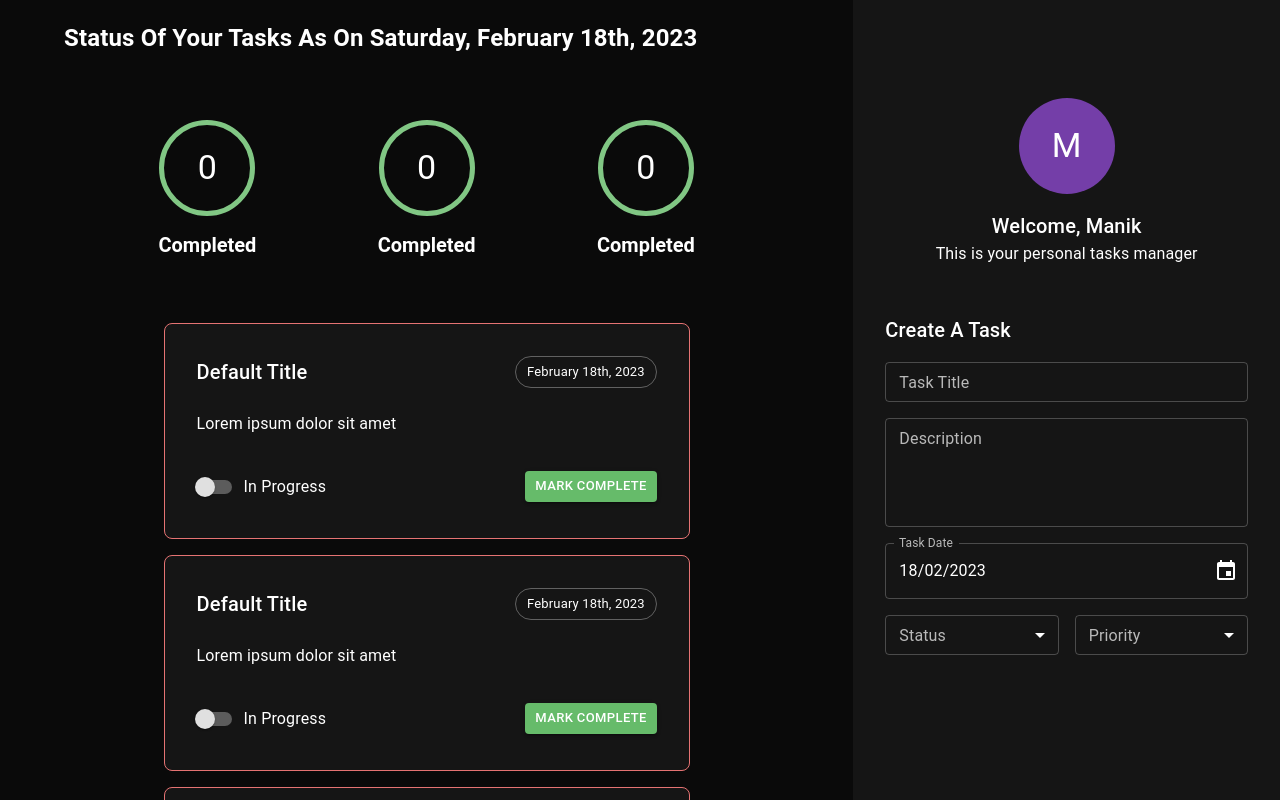
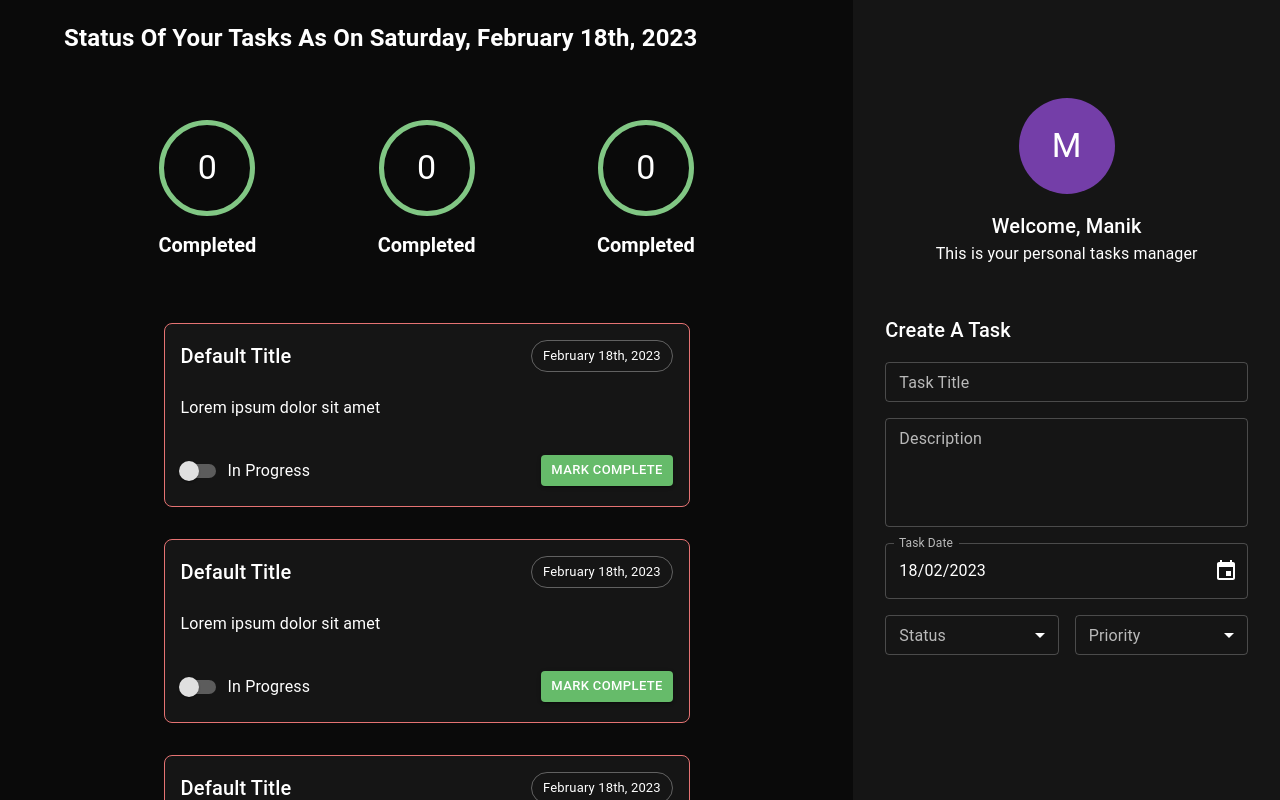
Before and after one commit to manikbajaj/typescript-course-react-project, a React (Create React App) app: page / in a window 1280 px wide. Shown: the top 800 px of the page. Built offline with nearby package versions, Linux system fonts and the light colour scheme.

Commit message:
pushing lecture

```diff
--- a/src/components/task/_taskFooter.tsx
+++ b/src/components/task/_taskFooter.tsx
@@ -6,7 +6,18 @@
 } from '@mui/material';
 import React, { FC, ReactElement } from 'react';
 
-export const TaskFooter: FC = (): ReactElement => {
+import { ITaskFooter } from './interfaces/ITaskFooter';
+import PropTypes from 'prop-types';
+
+export const TaskFooter: FC<ITaskFooter> = (
+  props,
+): ReactElement => {
+  //  Destructure props
+  const {
+    onStatusChange = (e) => console.log(e),
+    onClick = (e) => console.log(e),
+  } = props;
+
   return (
     <Box
       display="flex"
@@ -16,16 +27,27 @@
     >
       <FormControlLabel
         label="In Progress"
-        control={<Switch color="warning" />}
+        control={
+          <Switch
+            onChange={(e) => onStatusChange(e)}
+            color="warning"
+          />
+        }
       />
       <Button
         variant="contained"
         color="success"
         size="small"
         sx={{ color: '#ffffff' }}
+        onClick={(e) => onClick(e)}
       >
         Mark Complete
       </Button>
     </Box>
   );
 };
+
+TaskFooter.propTypes = {
+  onStatusChange: PropTypes.func,
+  onClick: PropTypes.func,
+};
--- /dev/null
+++ b/src/components/task/interfaces/ITaskFooter.ts
@@ -0,0 +1,12 @@
+import React from 'react';
+
+export interface ITaskFooter {
+  onStatusChange?: (
+    e: React.ChangeEvent<HTMLInputElement>,
+  ) => void;
+  onClick?: (
+    e:
+      | React.MouseEvent<HTMLButtonElement>
+      | React.MouseEvent<HTMLAnchorElement>,
+  ) => void;
+}
--- a/src/components/task/task.tsx
+++ b/src/components/task/task.tsx
@@ -12,8 +12,8 @@
       width="100%"
       justifyContent="flex-start"
       flexDirection="column"
-      mb={2}
-      p={4}
+      mb={4}
+      p={2}
       sx={{
         width: '100%',
         backgroundColor: 'background.paper',
```
